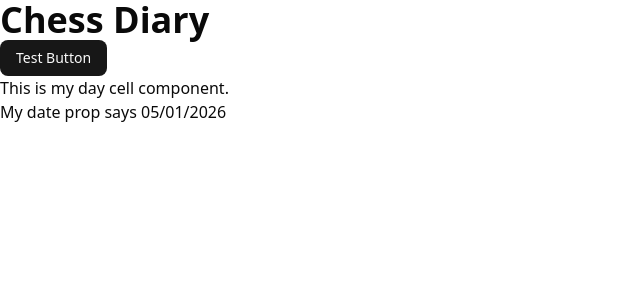
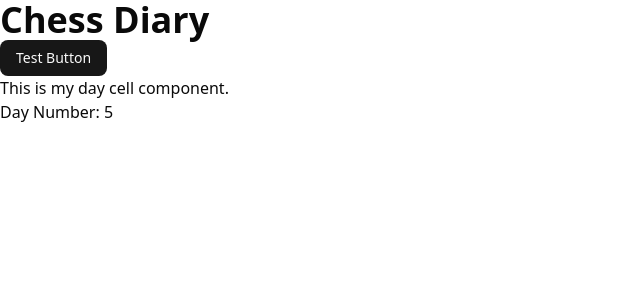
Before and after one commit to roman-collinge/chess-diary, a React (Vite) app: page / in a window 1280 px wide. Shown: the top 300 px of the page, without its empty margins (0-640 px from the left). Built offline with nearby package versions, Linux system fonts and the light colour scheme.

Commit message:
feat: replace string date with Date type

```diff
--- a/src/App.tsx
+++ b/src/App.tsx
@@ -6,7 +6,7 @@ function App() {
     <>
       <h1 className="text-4xl font-bold">Chess Diary</h1>
       <Button>Test Button</Button>
-      <DayCell date="05/01/2026" />
+      <DayCell date={new Date(2026, 12, 5)} />
     </>
   )
 }
--- a/src/components/DayCell.tsx
+++ b/src/components/DayCell.tsx
@@ -1,12 +1,13 @@
 interface DayCellProps {
-    date: string
+    date: Date
 }
 
 function DayCell(props: DayCellProps) {
+    const dayNumber = props.date.getDate()
     return (
         <>
             <p>This is my day cell component.</p>
-            <p>My date prop says {props.date}</p>
+            <p>Day Number: {dayNumber}</p>
         </>
     )
 }
```
